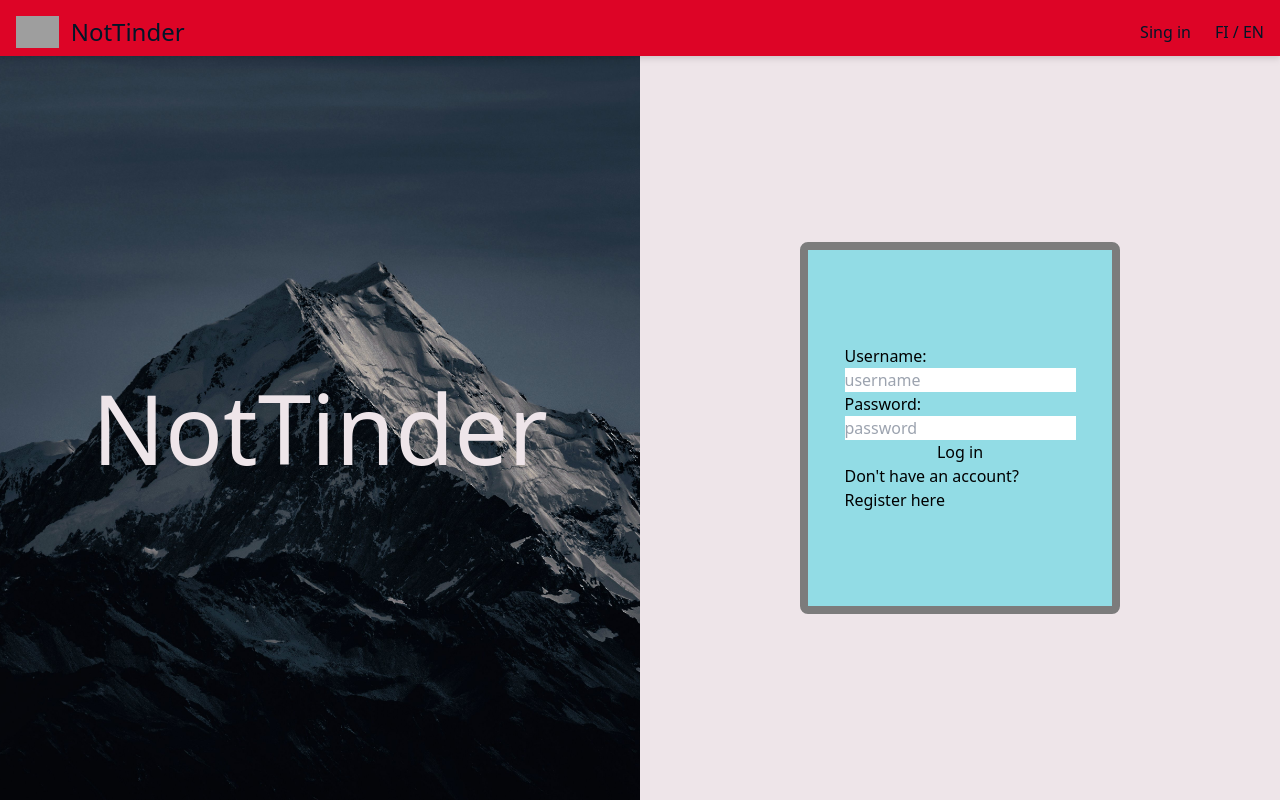
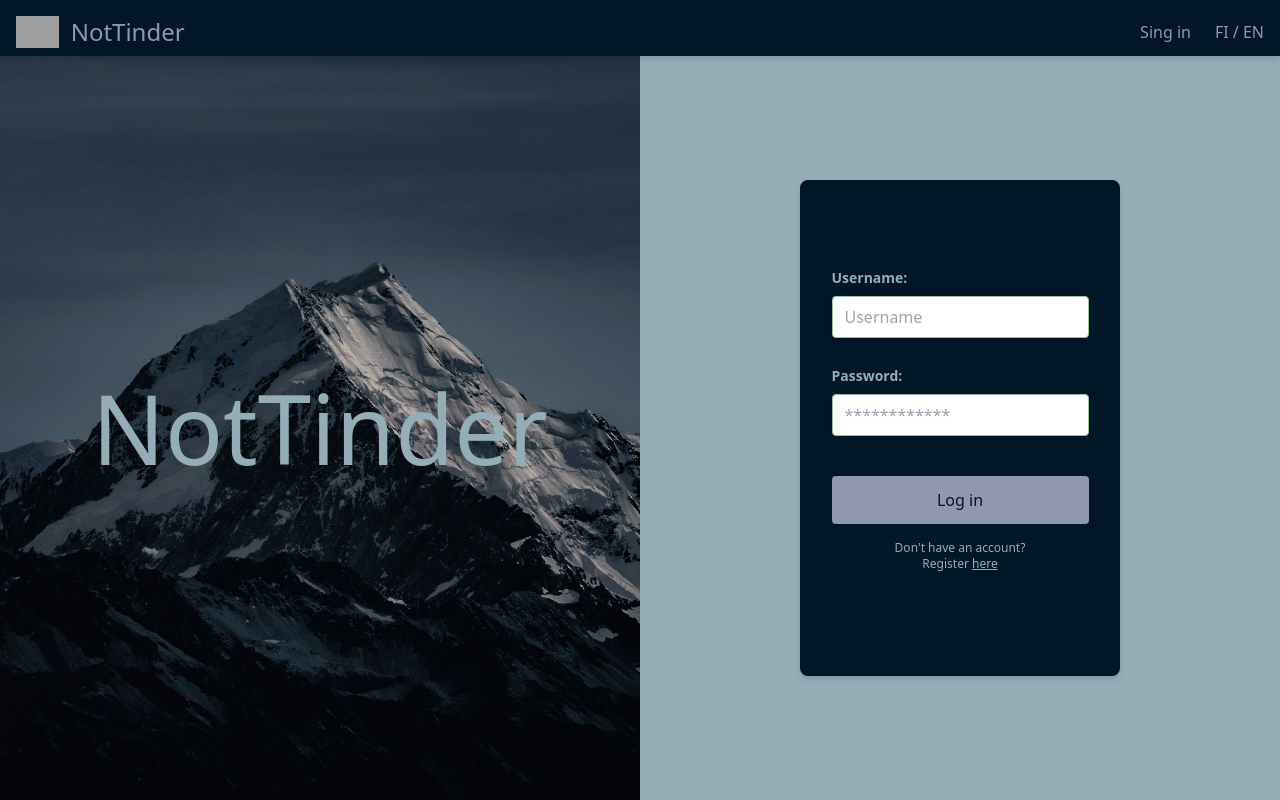
Before and after one commit to Roope1/AWA-project, a React (Create React App) app in the folder client/: page /login in a window 1280 px wide. Built offline with nearby package versions, Linux system fonts and the light colour scheme; grey boxes are pictures that could not be loaded.

Commit message:
fiddled with colors and login page

```diff
--- a/client/src/components/Login.tsx
+++ b/client/src/components/Login.tsx
@@ -1,27 +1,51 @@
 import React from 'react'
+import { useState } from 'react'
 
 const Login = () => {
-  return (
-    <div className='container flex justify-center items-center w-1/2 h-1/2 border-8 rounded-lg border-accent-secondary bg-secondary'>
-        <form>
-            <div className='flex flex-col'>
-                <div className='flex flex-col'>
-                    <label htmlFor='name'>Username: </label>
-                    <input name='username' placeholder='username' type='text' />
+
+    const [loginFailed, setLoginFailed] = useState(false)
+
+    const [userInfo, setUserInfo] = useState({});
+
+    const handleChange = (e) => {
+        setUserInfo({...userInfo, [e.target.name]: e.target.value})
+    }
+
+    const handleLogin = (e) => {
+        e.preventDefault();
+        // TODO: post userInfo to backend once its built
+        setLoginFailed(true);
+    }
+
+
+
+
+    return (
+    <div className='container flex justify-center items-center w-1/2 h-2/3 border-2 rounded-lg border-main bg-main drop-shadow-md'>
+        <form onSubmit={handleLogin} onChange={handleChange}>
+            <div className='flex flex-col text-background'>
+                <div className='mb-4 flex flex-col'>
+                    <label className='block text-sm font-bold mb-2' htmlFor='name'>Username: </label>
+                    <input className='shadow appearance-none border border-accent-secondary rounded mb-3 focus:outline-none focus:shadow-outline py-2 px-3'
+                     name='username' placeholder='Username' type='text' required/>
                 </div>
-                <div className='flex flex-col'>
-                    <label htmlFor='password'>Password:</label>
-                    <input name='password' placeholder='password' type='password' />
+                <div className='mb-6 flex flex-col'>
+                    <label className='block text-sm font-bold mb-2' htmlFor='password'>Password:</label>
+                    <input className='shadow appearance-none border border-accent-secondary rounded mb-3 focus:outline-none focus:shadow-outline py-2 px-3'
+                     name='password' placeholder='************' type='password' required/>
                 </div>
-                <input type='submit' value="Log in"/>
-                <div className='flex flex-col'>
+                <div className='flex flex-col text-xs text-error text-center mb-1'>
+                    {loginFailed ? <p>Username or password is incorrect!</p> : <p></p>}
+                </div>
+                <input className='bg-secondary rounded hover:bg-background text-main py-3' type='submit' value="Log in"/>
+                <div className='flex flex-col text-xs py-4 text-center'>
                     <p>Don't have an account?</p>
-                    <p>Register <a href='/register'>here</a></p>
+                    <p>Register <a href='/register' className='underline'>here</a></p>
                 </div>
             </div>
         </form>
     </div>
-  )
+    )
 }
 
 export default Login
--- a/client/src/components/TopBar.tsx
+++ b/client/src/components/TopBar.tsx
@@ -7,12 +7,12 @@ export const TopBar = () => {
     const username: string = "foobar";
 
   return (
-    <div className='bg-accent w-screen h-14 flex flex-wrap justify-between items-center mx-auto p-4 drop-shadow-md'>
-        <a href='#' className='flex items-center space-x-3 text-main'>
+    <div className='bg-main w-screen h-14 flex flex-wrap justify-between items-center mx-auto p-4 drop-shadow-md'>
+        <a href='#' className='flex items-center space-x-3 text-secondary'>
             <img src="aasdf" className='h-8' alt='logo'/>
             <span className='self-center text-2xl whitespace-nowrap'>NotTinder</span>
         </a>
-        <div className='flex items-center space-x-6 text-main'>
+        <div className='flex items-center space-x-6 text-secondary'>
             {!loggedIn ? <p><a href='/login'>Sing in</a></p> : <p>{username}</p>}
             <p>FI / EN</p>
         </div>
--- a/client/tailwind.config.js
+++ b/client/tailwind.config.js
@@ -7,17 +7,18 @@ module.exports = {
     extend: {
       backgroundImage: {
         'mountain': "url('./images/mountain.jpg')"
+      },
+      colors: { //https://coolors.co/273043-9197ae-94aeb8-a1e8af-94c595
+        transparent: 'transparent',
+        current: 'currentColor',
+        'main': "#011627",
+        'secondary': "#9197AE",
+        'background': "#94AEB8",
+        'accent': "#A1E8AF",
+        'accent-secondary': "#94C595",
+        'error': "#FF0000"
       }
     },
-    colors: { //https://coolors.co/273043-9197ae-eff6ee-f02d3a-dd0426
-      transparent: 'transparent',
-      current: 'currentColor',
-      'main': "#011627",
-      'secondary': "#92DCE5",
-      'background': "#EEE5E9",
-      'accent-secondary': "#7C7C7C",
-      'accent': "#DD0426"
-    }
   },
   plugins: [],
 }
```
